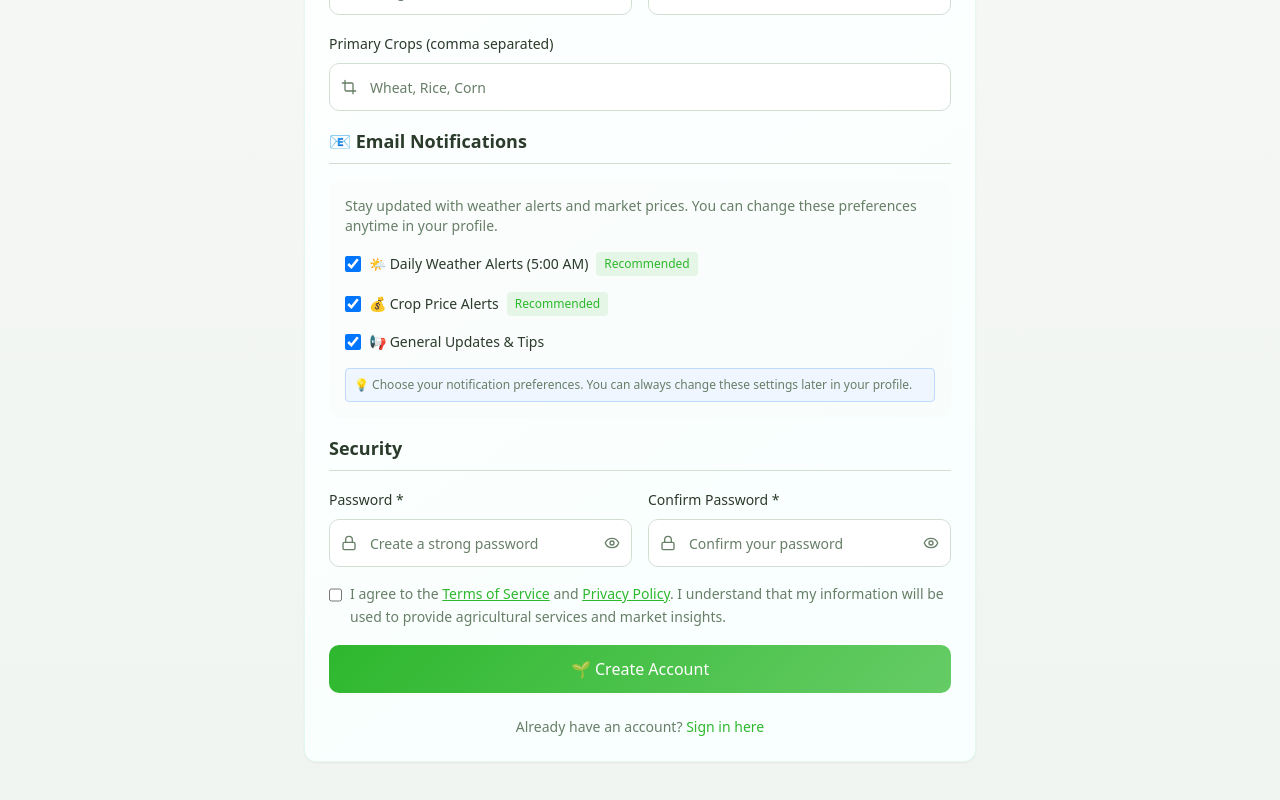
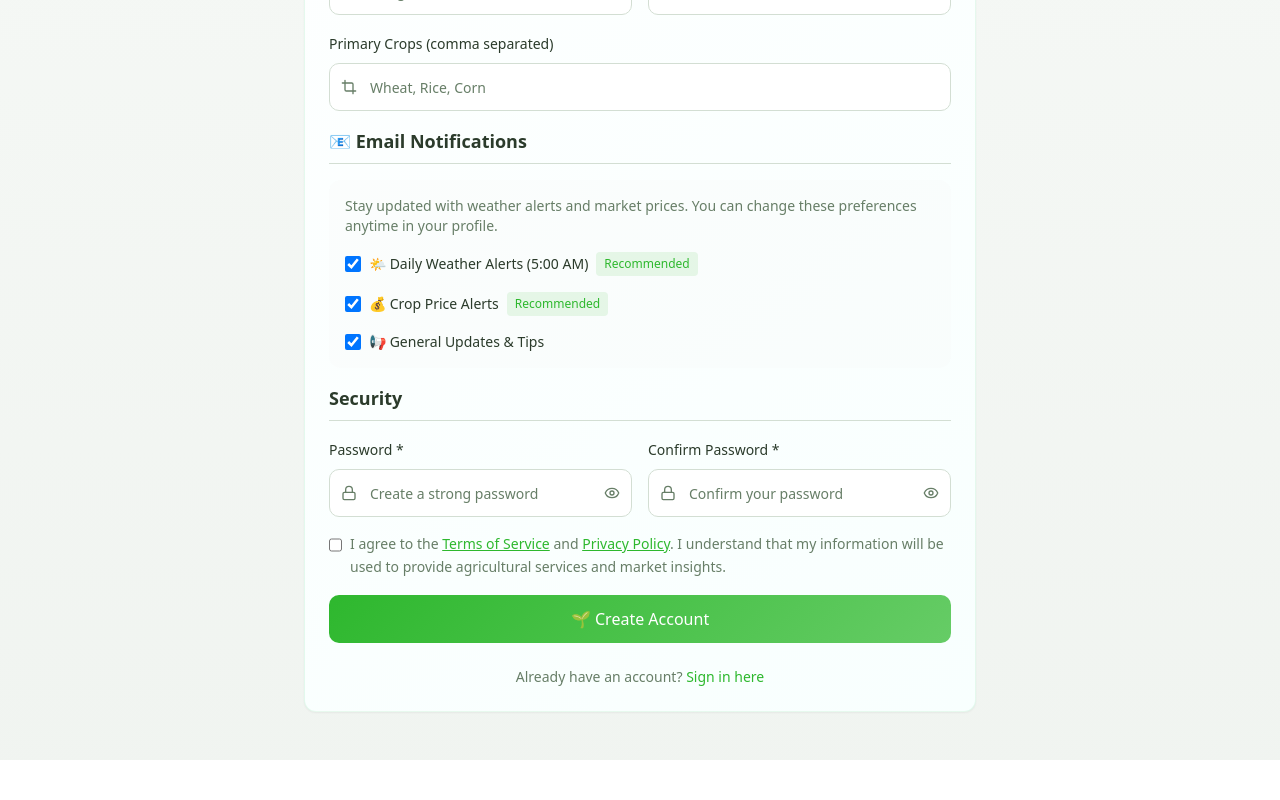
Before and after one commit to raunak-jain-02/Agro-AI, a React (Vite) app: page /signup in a window 1280 px wide. Shown: the part 841-1641 px from the top of the page. After the commit the page ends 1601 px from the top, so only its background shows below. Built offline with nearby package versions, Linux system fonts and the light colour scheme; no server answers.

Commit message:
Updated the Sign-up Page

```diff
--- a/src/pages/Signup.tsx
+++ b/src/pages/Signup.tsx
@@ -381,9 +381,7 @@ const Signup = () => {
                       </Label>
                     </div>
 
-                    <div className="text-xs text-muted-foreground mt-3 p-2 bg-blue-50 border border-blue-200 rounded">
-                      💡 Choose your notification preferences. You can always change these settings later in your profile.
-                    </div>
+
                   </div>
                 </div>
 
```
